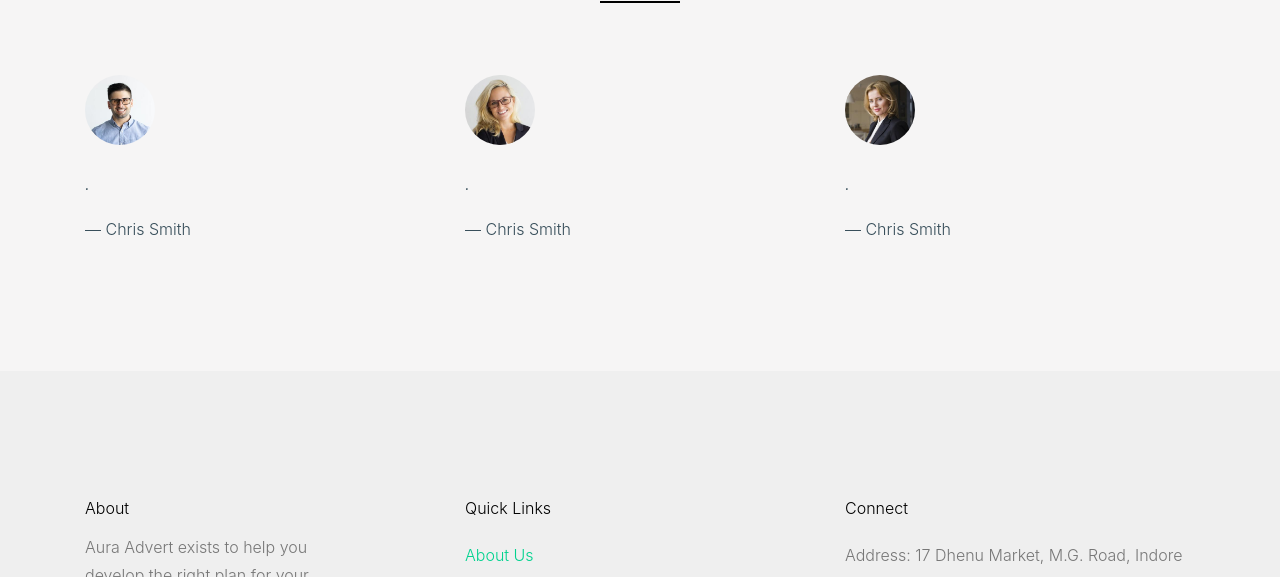
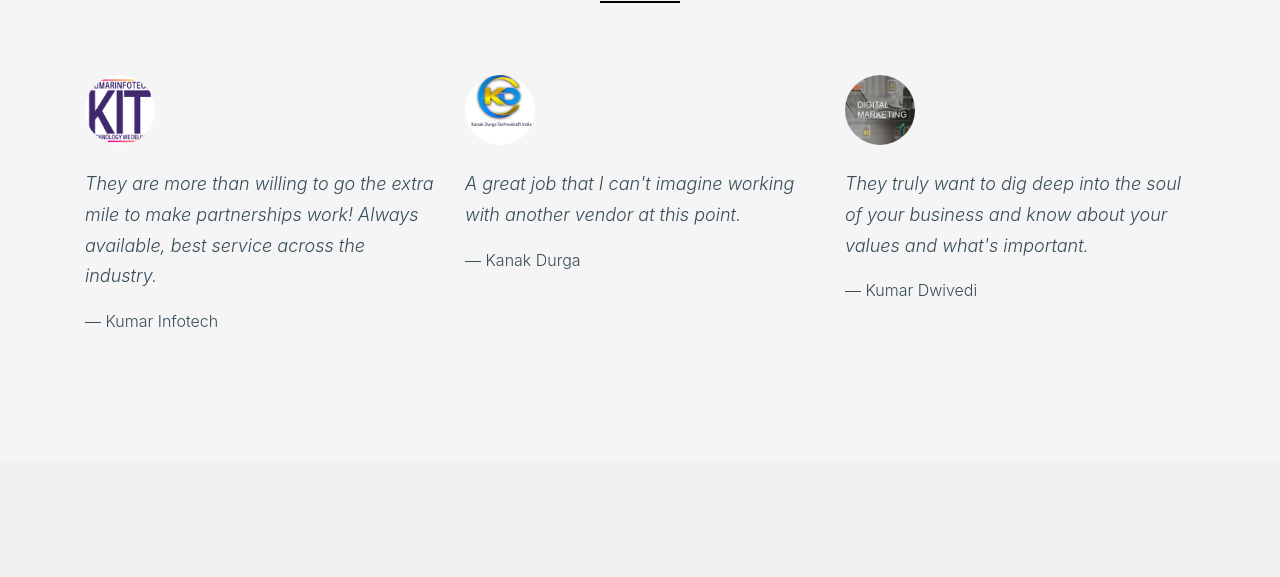
Before and after one commit to auraadvert/officialwebsite, a plain HTML site: page index.html in a window 1280 px wide. Shown: the part 3249-3826 px from the top of the page. Drawn offline with Linux system fonts and the light colour scheme; files whose address does not match are found by name; a web font is replaced by a local one.

Commit message:
client testimonial updated

```diff
--- a/index.html
+++ b/index.html
@@ -357,13 +357,13 @@
 
             <div>
               <div class="person-pic-39219 mb-4">
-                <img src="images/person_1.jpg" alt="Image" class="img-fluid">
+                <img src="images/client1.png" alt="Image" class="img-fluid">
               </div>
 
               <blockquote class="quote_39823">
-                <p>.</p>
+                <p>They are more than willing to go the extra mile to make partnerships work! Always available, best service across the industry.</p>
               </blockquote>
-              <p>&mdash; Chris Smith</p>
+              <p>&mdash; Kumar Infotech</p>
             </div>
           </div>
           <div class="col-lg-4 col-md-6">
@@ -371,12 +371,12 @@
 
             <div>
               <div class="person-pic-39219 mb-4">
-                <img src="images/person_2.jpg" alt="Image" class="img-fluid">
+                <img src="images/client2.jpg" alt="Image" class="img-fluid">
               </div>
               <blockquote class="quote_39823">
-                <p>.</p>
+                <p>A great job that I can't imagine working with another vendor at this point.</p>
               </blockquote>
-              <p>&mdash; Chris Smith</p>
+              <p>&mdash; Kanak Durga</p>
             </div>
 
           </div>
@@ -384,12 +384,12 @@
 
             <div>
               <div class="person-pic-39219 mb-4">
-                <img src="images/person_3.jpg" alt="Image" class="img-fluid">
+                <img src="images/client3.jpg" alt="Image" class="img-fluid">
               </div>
               <blockquote class="quote_39823">
-                <p>.</p>
+                <p>They truly want to dig deep into the soul of your business and know about your values and what's important.</p>
               </blockquote>
-              <p>&mdash; Chris Smith</p>
+              <p>&mdash; Kumar Dwivedi</p>
             </div>
           </div>
         </div>
```
Also changed, not shown: images/client1.png (added), images/client2.jpg (added), images/client3.jpg (added).
